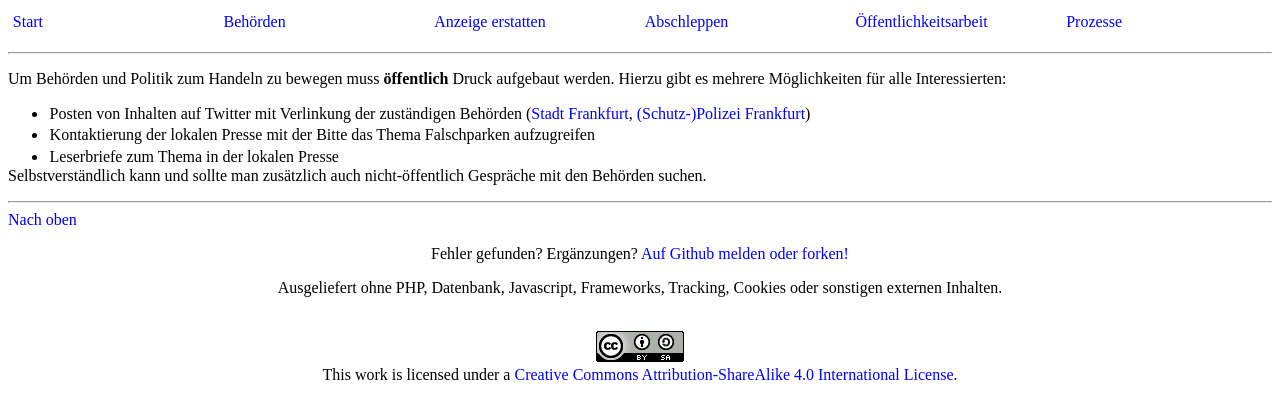
After one commit to falschparkenffm/homepage, a PHP site: page /oeffentlichkeit.php in a window 1280 px wide. The commit adds this page. Shown: the top 419 px of the page. Run offline with PHP 8.4, Linux system fonts and the light colour scheme.

Commit message:
Add Öffentlichkeitsarbeit

```diff
--- a/index.php
+++ b/index.php
@@ -12,7 +12,7 @@
 <ol>
 <li><a href="verkehrsowianzeigen.html">Anzeigen einer Verkehrsordnungswidrigkeit</a></li>
 <li><a href="abschleppen.html">Abschleppen lassen / Informierung der Polizei</a></li>
-<li>&Ouml;ffentlichkeitswirksam Druck aus&uuml;ben</li>
+<li><a href="oeffentlichkeit.html">&Ouml;ffentlichkeitswirksam Druck aus&uuml;ben</a></li>
 <li>Zust&auml;ndige Politiker und Beh&ouml;rdenleiter ansprechen</li>
 <li>Sich Vereinen/Organisationen anschlie&szlig;en und dar&uuml;ber Druck aus&uuml;ben</li>
 </ol>
--- a/menu.html
+++ b/menu.html
@@ -5,6 +5,7 @@
 		<li><a href="behoerden.html">Beh&ouml;rden</a></li>
 		<li><a href="verkehrsowianzeigen.html">Anzeige erstatten</a></li>
 		<li><a href="abschleppen.html">Abschleppen</a></li>
+		<li><a href="oeffentlichkeit.html">&Ouml;ffentlichkeitsarbeit</a></li>
 		<li><a href="prozesse.html">Prozesse</a></li>
 	</ul>
 </nav>
--- /dev/null
+++ b/oeffentlichkeit.php
@@ -0,0 +1,19 @@
+<?php include ("header.html"); ?>
+<title>&Ouml;ffentlichkeitsarbeit</title>
+</head>
+<?php include ("menu.html"); ?>
+
+<p>
+Um Beh&ouml;rden und Politik zum Handeln zu bewegen muss <b>&ouml;ffentlich</b> Druck aufgebaut werden. Hierzu gibt es mehrere M&ouml;glichkeiten f&uuml;r alle Interessierten:
+<ul>
+<li>Posten von Inhalten auf Twitter mit Verlinkung der zust&auml;ndigen Beh&ouml;rden (<a href="https://twitter.com/Stadt_FFM">Stadt Frankfurt</a>, <a href="https://twitter.com/Polizei_Ffm">(Schutz-)Polizei Frankfurt</a>)</li>
+<li>Kontaktierung der lokalen Presse mit der Bitte das Thema Falschparken aufzugreifen</li>
+<li>Leserbriefe zum Thema in der lokalen Presse</li>
+</ul>
+</p>
+
+<p>
+Selbstverst&auml;ndlich kann und sollte man zus&auml;tzlich auch nicht-&ouml;ffentlich Gespr&auml;che mit den Beh&ouml;rden suchen.
+</p>
+
+<?php include ("footer.html"); ?>
```
